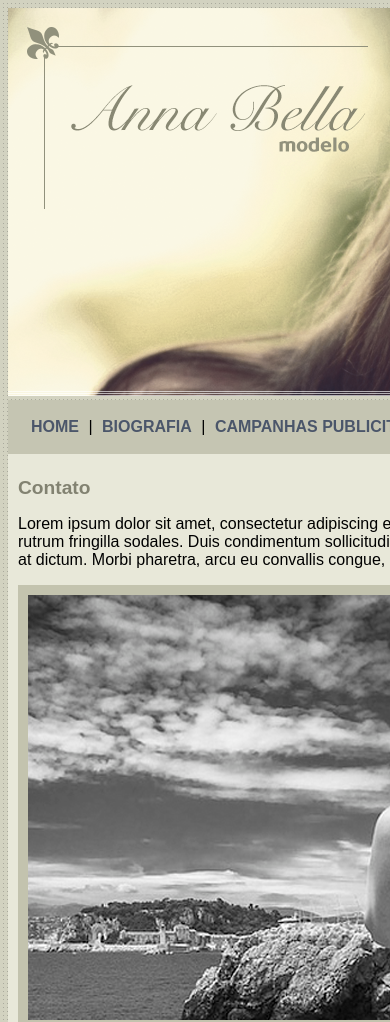
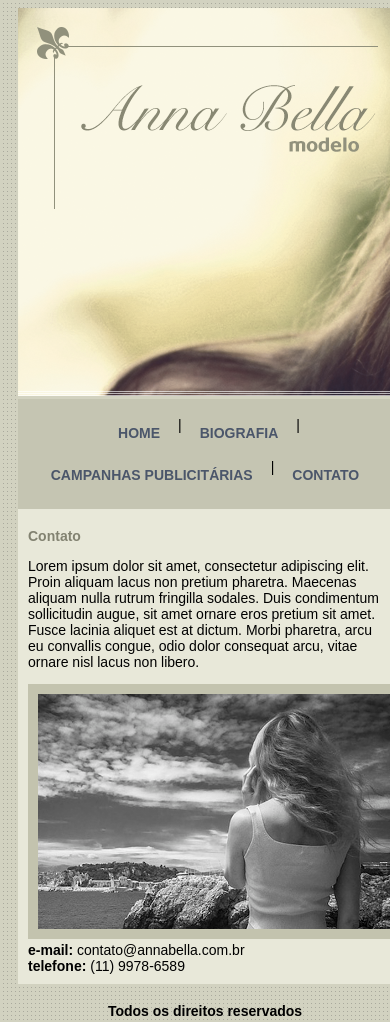
Before and after one commit to Thiagoatnz/Anna-Bella, a plain HTML site: page contato.html in a window 390 px wide. Shown: the top 1022 px of the page. Drawn offline with Linux system fonts and the light colour scheme.

Commit message:
Subindo tudo do zero, versão final

```diff
--- a/estilo.css
+++ b/estilo.css
@@ -41,3 +41,43 @@ h1 {
   color: #828271;
   font-size: 1.2em;
 }
+
+/* RESPONSIVIDADE BRABA */
+@media (max-width: 920px) {
+  #principal {
+    width: 100%;
+    padding: 0 10px;
+  }
+
+  .img-campanha {
+    width: 100%;
+    height: auto;
+  }
+
+  #menu {
+    display: flex;
+    flex-wrap: wrap;
+    justify-content: center;
+    gap: 10px;
+  }
+
+  a {
+    display: inline-block;
+    padding: 8px;
+    font-size: 16px;
+  }
+}
+
+@media (max-width: 600px) {
+  body {
+    font-size: 14px;
+  }
+
+  h1 {
+    font-size: 1em;
+  }
+
+  a {
+    font-size: 14px;
+  }
+}
```
Also changed, not shown: 1 other file.
